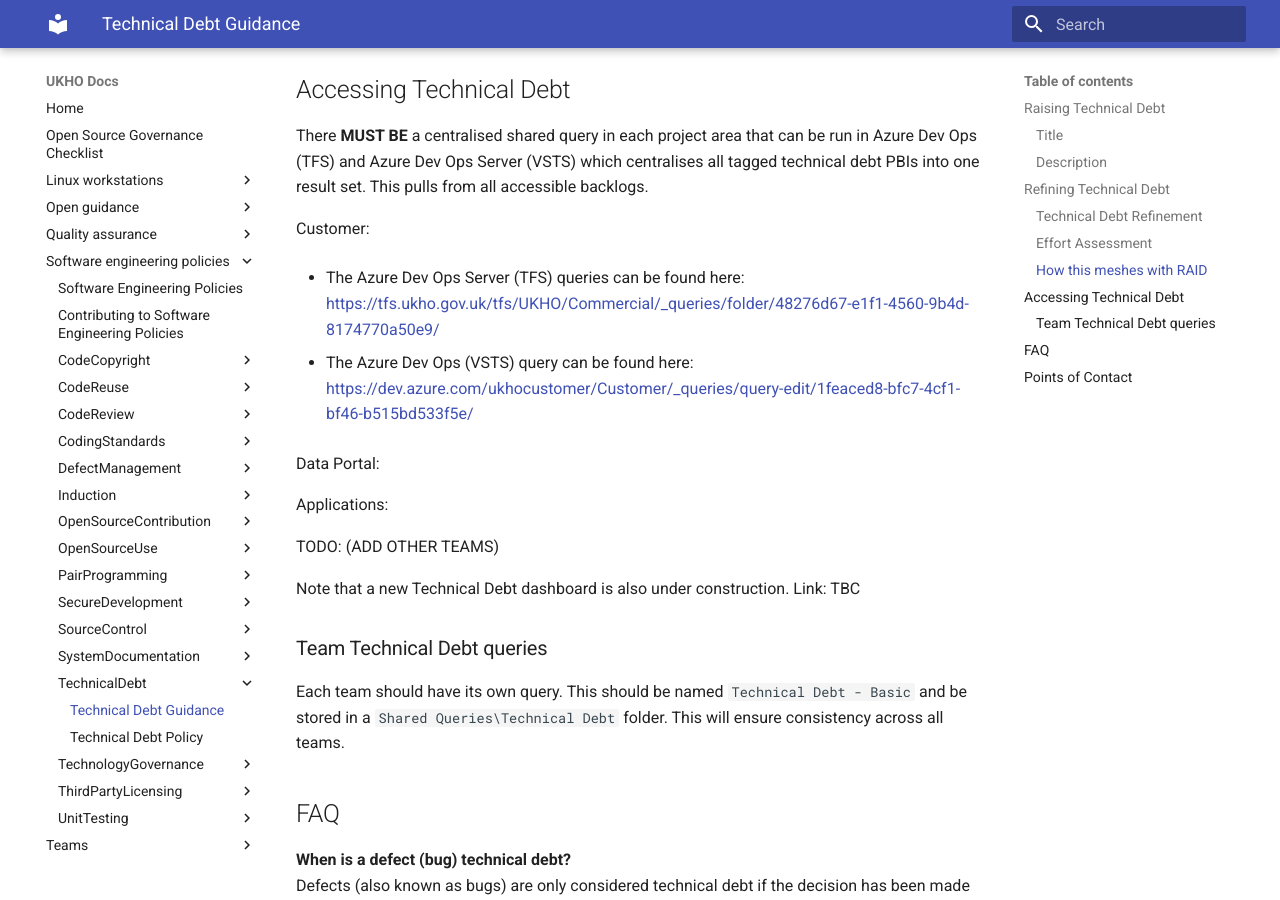
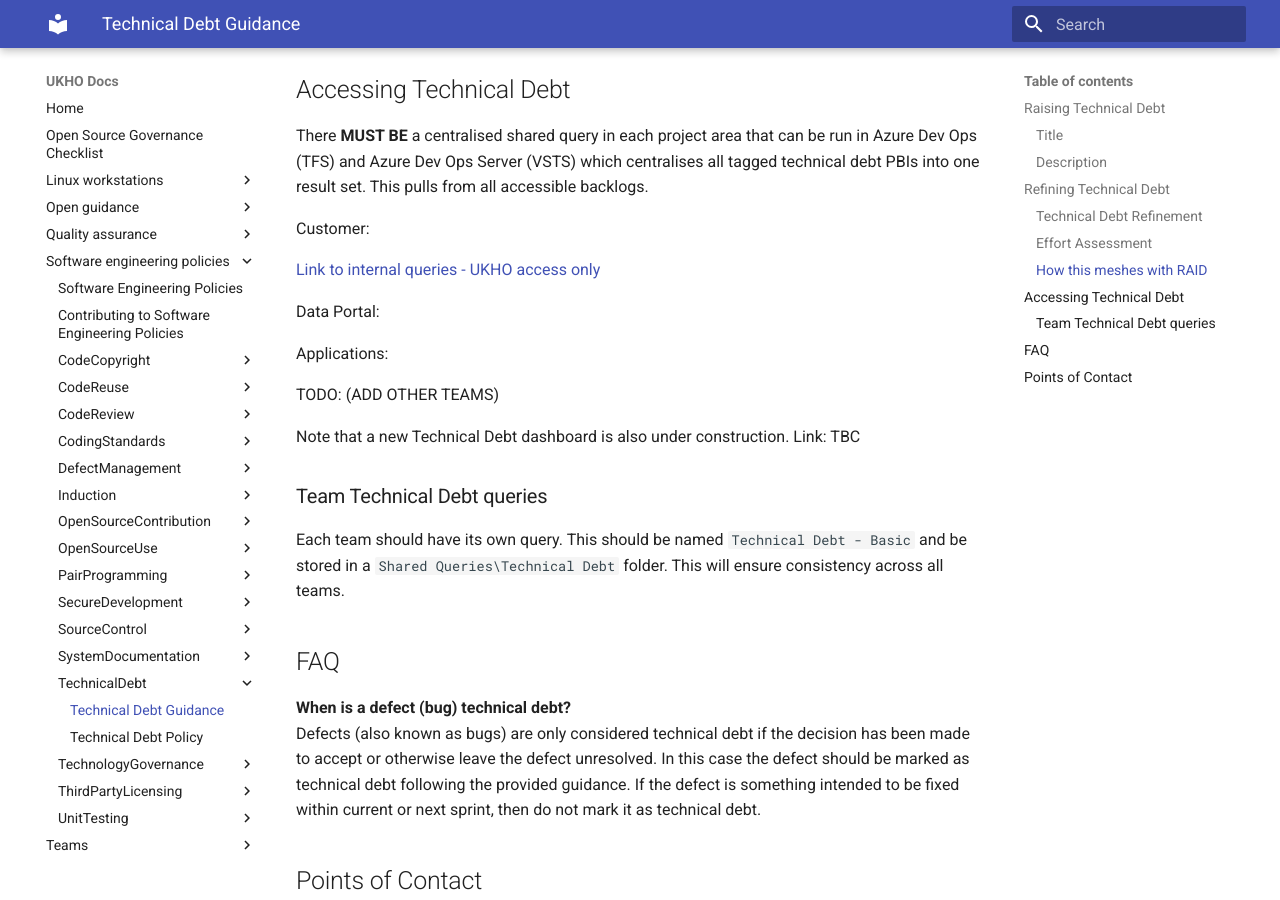
Before and after one commit to UKHO/docs, an MkDocs documentation site: the page built from docs/software-engineering-policies/TechnicalDebt/TechnicalDebtGuidance.md, in a window 1280 px wide and 900 px high, scrolled down 3022 px. Built offline with MkDocs 1.6.1 and Material for MkDocs 9.7.7, drawn with Linux system fonts in a browser that asks for light colours.

Commit message:
Replace internal links with link to private GH repo

```diff
--- a/docs/software-engineering-policies/TechnicalDebt/TechnicalDebtGuidance.md
+++ b/docs/software-engineering-policies/TechnicalDebt/TechnicalDebtGuidance.md
@@ -77,9 +77,7 @@ There **MUST BE** a centralised shared query in each project area that can be ru
 
 Customer:
 
-* The Azure Dev Ops Server (TFS) queries can be found here: <https://tfs.ukho.gov.uk/tfs/UKHO/Commercial/_queries/folder/48276d67-e1f1-4560-9b4d-8174770a50e9/>
-
-* The Azure Dev Ops (VSTS) query can be found here: <https://dev.azure.com/ukhocustomer/Customer/_queries/query-edit/1feaced8-bfc7-4cf1-bf46-b515bd533f5e/>
+[Link to internal queries - UKHO access only](https://github.com/UKHO/docs-internal/blob/main/links.md)
 
 Data Portal:
 
```
